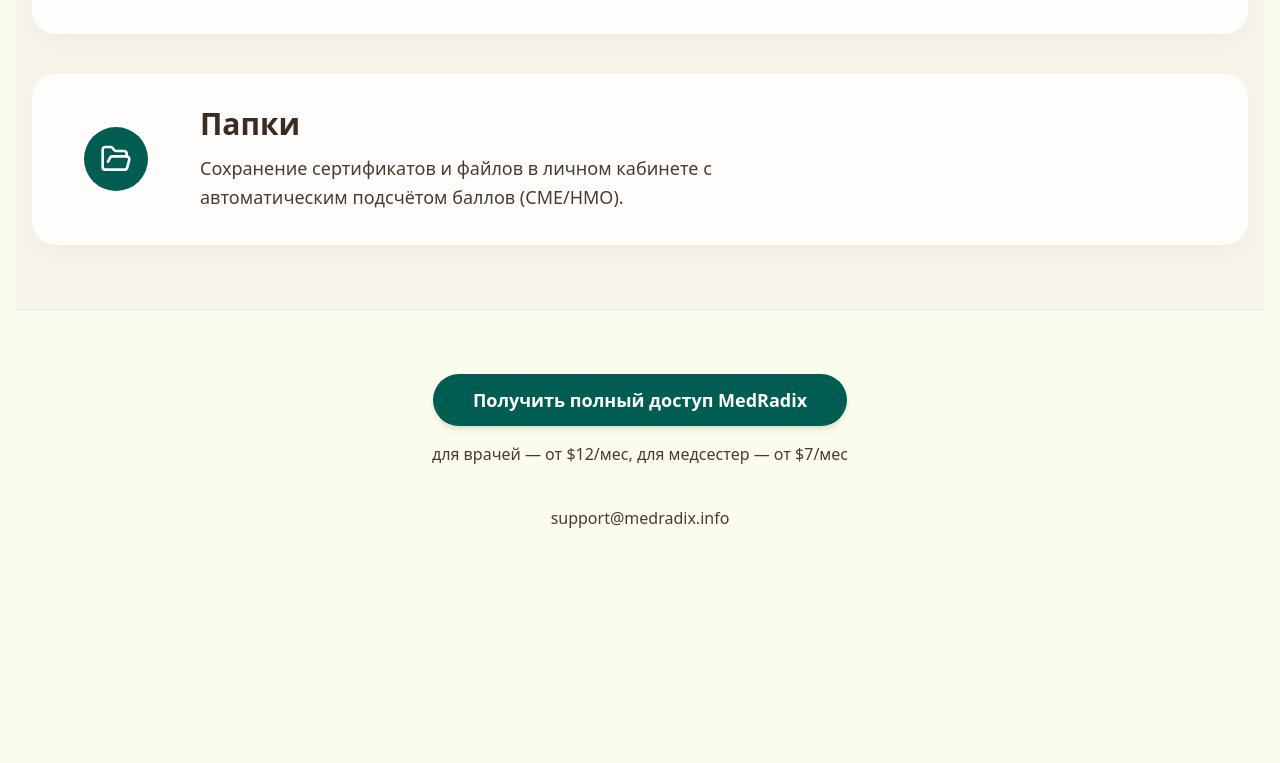
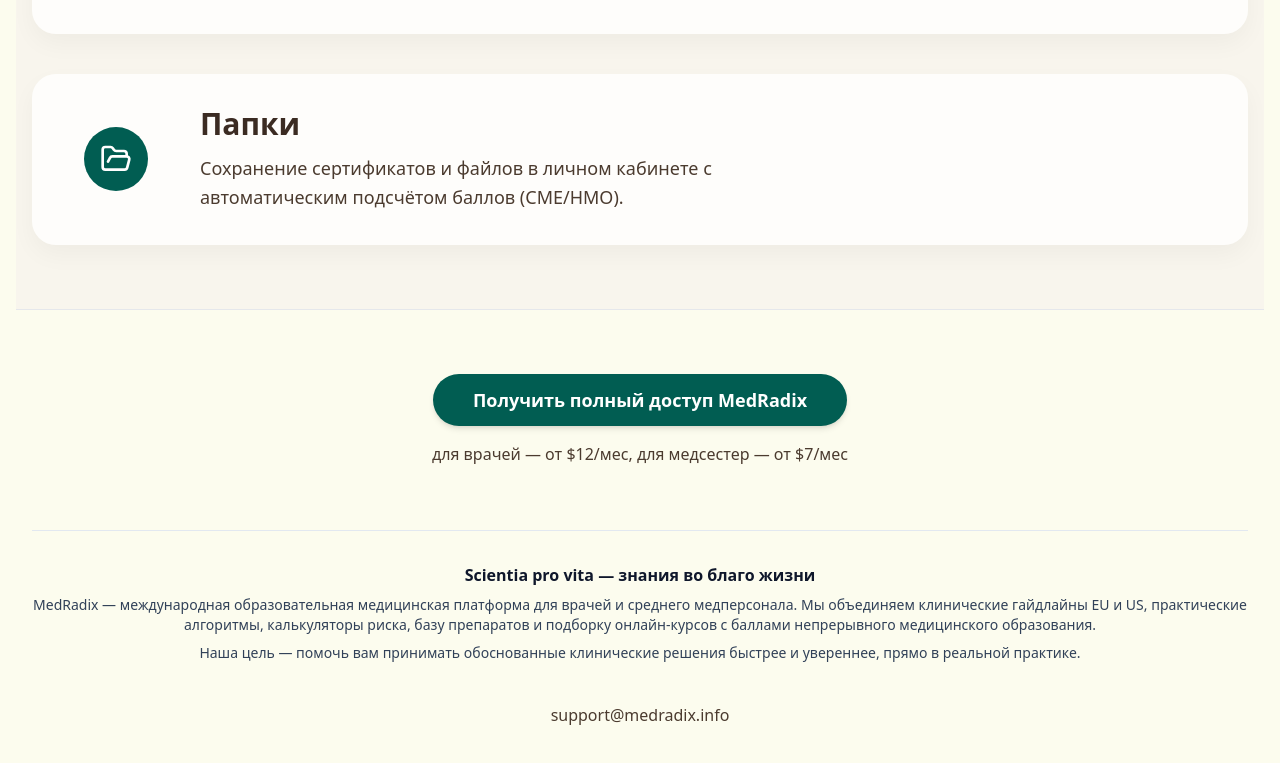
Before and after one commit to NMaryko/MedRadix, a Next.js app: page / in a window 1280 px wide. Shown: the part 2330-3093 px from the top of the page. Before the commit the page ends 2956 px from the top, so only its background shows below. Built offline with nearby package versions, Linux system fonts and the light colour scheme.

Commit message:
Update page.tsx

```diff
--- a/app/page.tsx
+++ b/app/page.tsx
@@ -356,6 +356,21 @@ export default function HomePage() {
           <p className="mt-4 text-sm lg:text-base text-[#4b3b2f]">
             для врачей — от $12/мес, для медсестер — от $7/мес
           </p>
+         <section className="mt-16 border-t border-slate-200 pt-8 text-sm text-slate-700">
+  <h2 className="text-base font-semibold text-slate-900 mb-2">
+    Scientia pro vita — знания во благо жизни
+  </h2>
+  <p className="mb-2">
+    MedRadix — международная образовательная медицинская платформа для врачей
+    и среднего медперсонала. Мы объединяем клинические гайдлайны EU и US,
+    практические алгоритмы, калькуляторы риска, базу препаратов и подборку
+    онлайн-курсов с баллами непрерывного медицинского образования.
+  </p>
+  <p>
+    Наша цель — помочь вам принимать обоснованные клинические решения быстрее и
+    увереннее, прямо в реальной практике.
+  </p>
+</section>
           <p className="mt-6 lg:mt-10 text-sm lg:text-base text-[#4b3b2f]">
             support@medradix.info
           </p>
```
